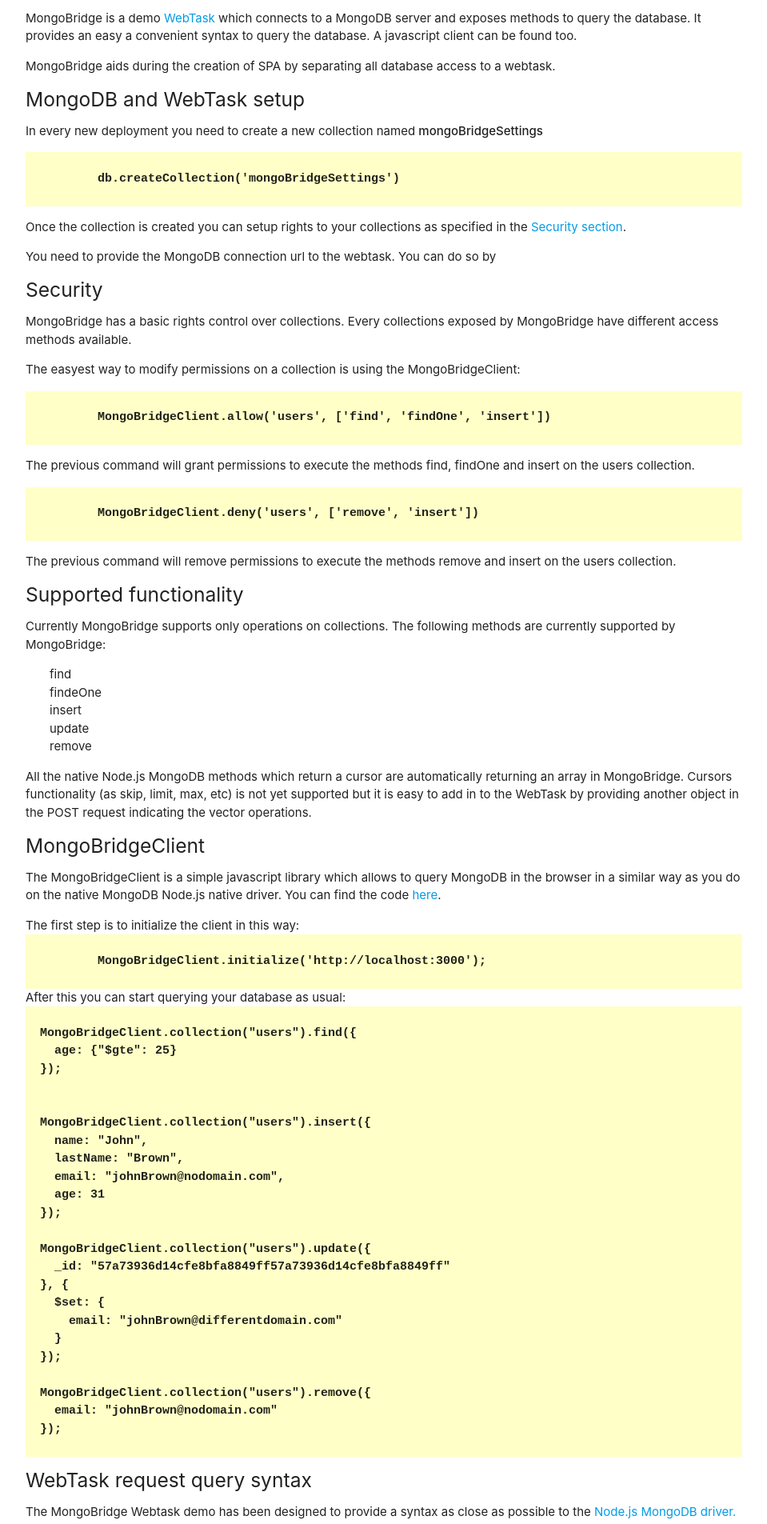
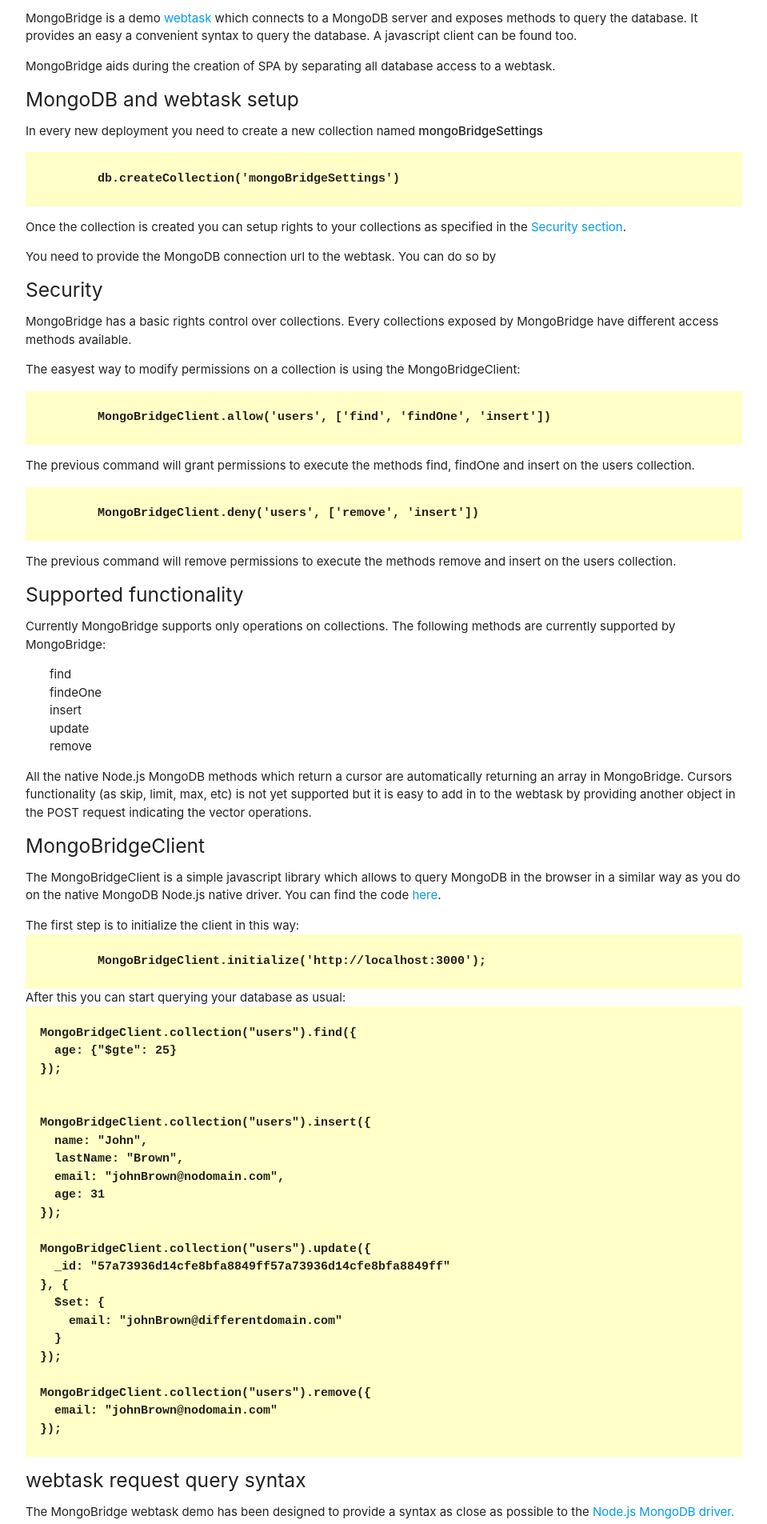
Before and after one commit to santiagorp/MongoBridge, a plain HTML site: page client/documentation.html in a window 1280 px wide. Shown: the part 171-2076 px from the top of the page at 80% size, without its empty margins (160-1119 px from the left). Drawn offline with nearby package versions, Linux system fonts and the light colour scheme.

Commit message:
Rename webtask to lowercase

```diff
--- a/client/documentation.html
+++ b/client/documentation.html
@@ -26,7 +26,7 @@
 
       <h5>MongoBridge webtask</h5>
       <p>
-        MongoBridge is a demo <a href="https://webtask.io/" target="_blank">WebTask</a>
+        MongoBridge is a demo <a href="https://webtask.io/" target="_blank">webtask</a>
         which connects to a MongoDB server and exposes methods to query the database.
         It provides an easy a convenient syntax to query the database. A javascript client can
         be found too.
@@ -36,7 +36,7 @@
         MongoBridge aids during the creation of SPA by separating all database access to a webtask.
       </p>
 
-      <h5>MongoDB and WebTask setup</h5>
+      <h5>MongoDB and webtask setup</h5>
       <p>In every new deployment you need to create a new collection named <strong>mongoBridgeSettings</strong></p>
       <div class="example">
         <pre>
@@ -96,7 +96,7 @@
 
       <p>All the native Node.js MongoDB methods which return a cursor are automatically returning an array
         in MongoBridge. Cursors functionality (as skip, limit, max, etc) is not yet supported but it is easy
-        to add in to the WebTask by providing another object in the POST request indicating the vector
+        to add in to the webtask by providing another object in the POST request indicating the vector
         operations.
       </p>
 
@@ -145,9 +145,9 @@
         </pre>
       </div>
 
-      <h5>WebTask request query syntax</h5>
+      <h5>webtask request query syntax</h5>
       <p>
-        The MongoBridge Webtask demo has been designed to provide a syntax as
+        The MongoBridge webtask demo has been designed to provide a syntax as
         close as possible to the
         <a target="_blank" href="http://mongodb.github.io/node-mongodb-native/">Node.js MongoDB driver.</a>
       </p>
```
Also changed, not shown: client/index.html (+1 -1 lines), README.md.
